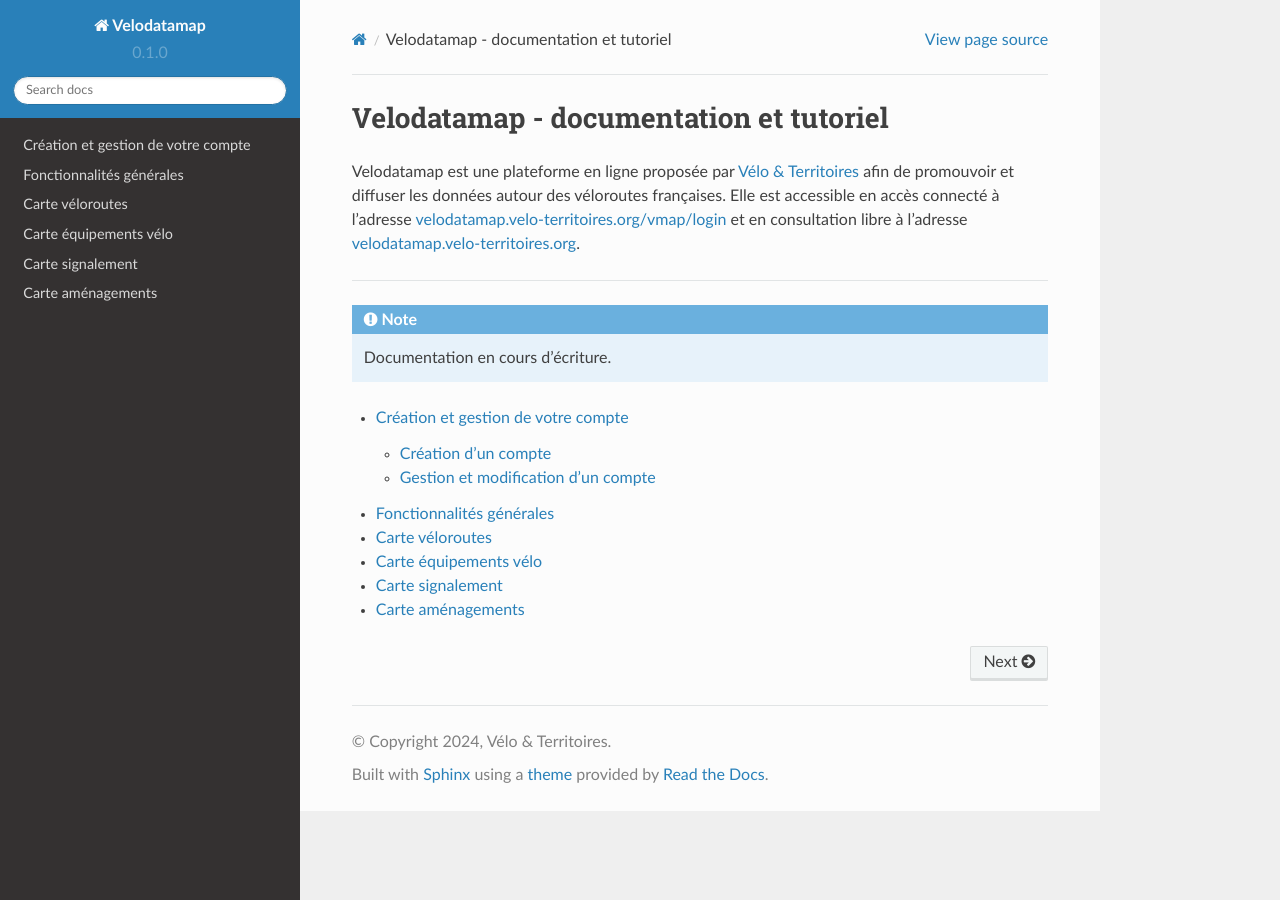
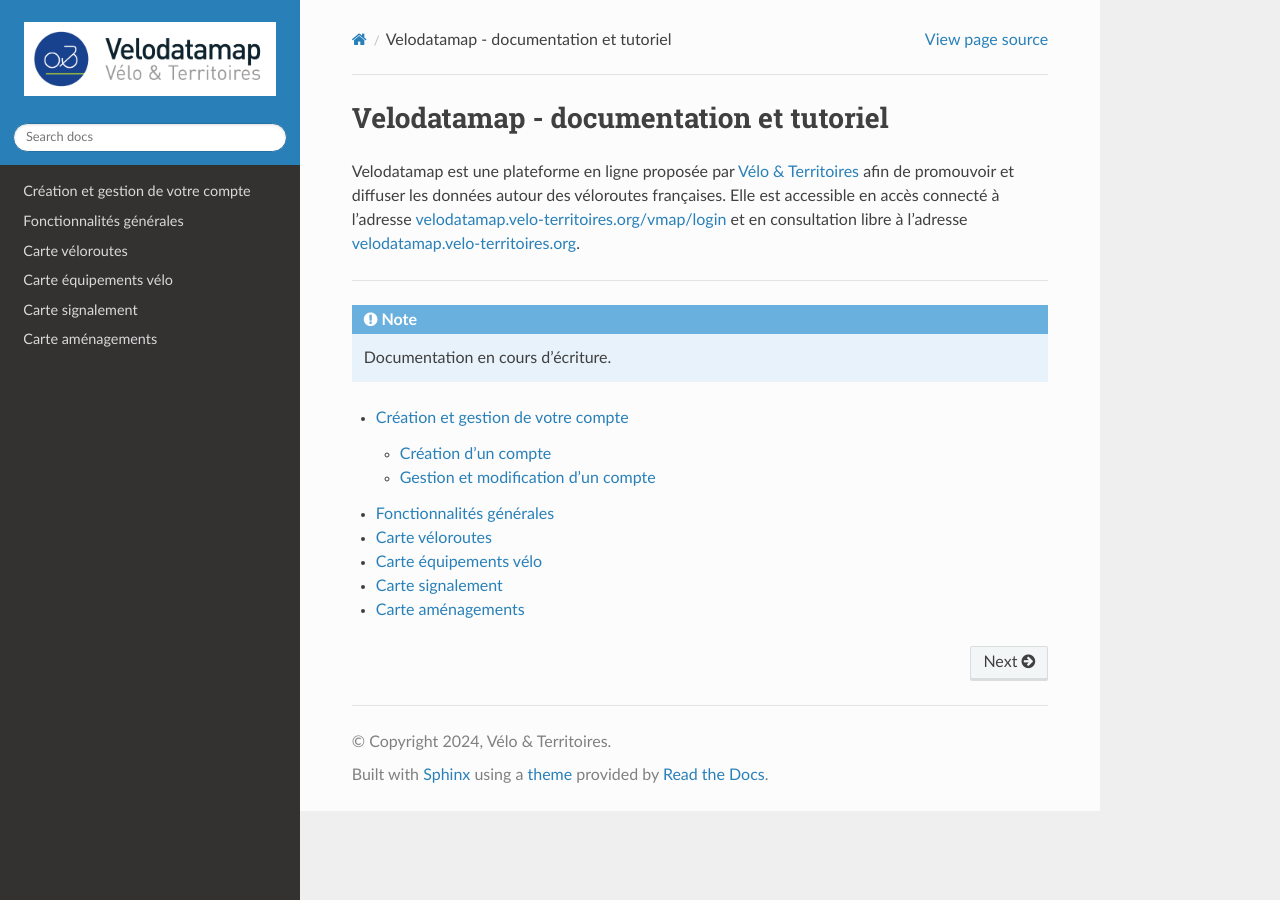
Before and after one commit to reseauvelomarche/velodatamap.readthedocs.io, a Sphinx documentation site: the page built from docs/source/index.rst, in a window 1280 px wide. Built offline with Sphinx 7.4.7 and the Read the Docs theme 2.0.0, drawn with Linux system fonts in a browser that asks for light colours.

Commit message:
Logo + hide version

```diff
--- a/docs/source/conf.py
+++ b/docs/source/conf.py
@@ -33,5 +33,12 @@
 
 html_theme = 'sphinx_rtd_theme'
 
+html_theme_options = {
+    'logo_only': True,
+    'display_version': False
+}
+
+html_logo = 'images/banniere_vmap.png'
+
 # -- Options for EPUB output
 epub_show_urls = 'footnote'
```
Also changed, not shown: docs/source/images/banniere_vmap.png (added).
